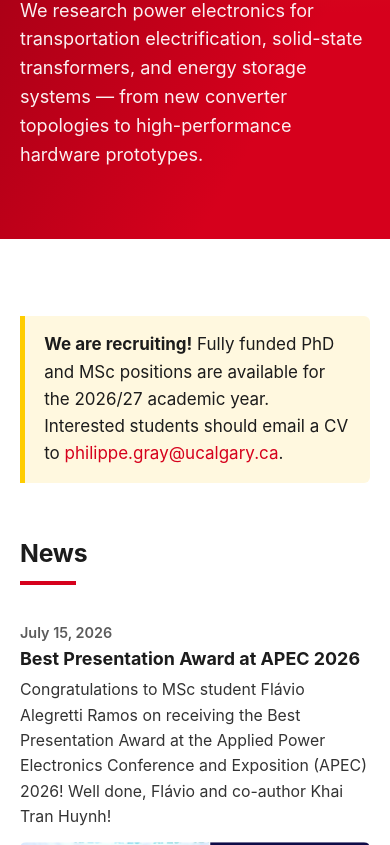
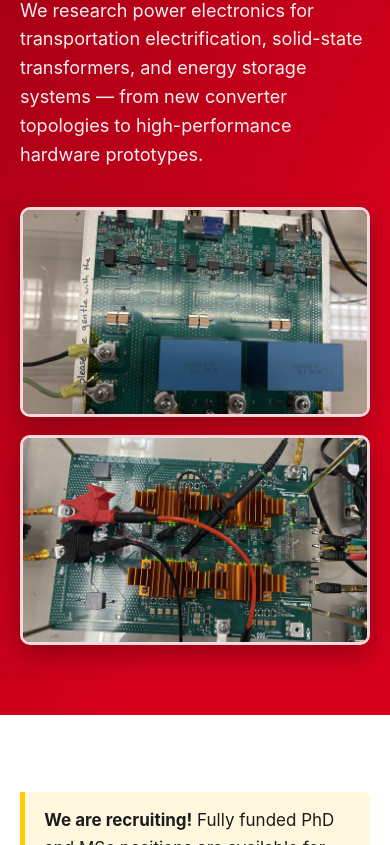
Before and after one commit to mvpe-lab/mvpe-lab.github.io, an Astro site: page / in a window 390 px wide. Shown: the part 357-1202 px from the top of the page. Built offline with nearby package versions, Linux system fonts and the light colour scheme; Astro itself is replaced by a stand-in of ours.

Commit message:
Add prototype photo strip to home banner and PI portrait
Hero shows every image in public/images/home/ (1-3 photos share the
row), so the banner is updated by adding/removing files only.

Co-Authored-By: Claude Fable 5 <noreply@anthropic.com>

```diff
--- a/src/content/people/philippe-gray.md
+++ b/src/content/people/philippe-gray.md
@@ -4,8 +4,7 @@ role: "Principal Investigator"
 email: "philippe.gray@ucalgary.ca"
 scholar: "https://scholar.google.com/citations?user=AU79cbgAAAAJ"
 website: "https://profiles.ucalgary.ca/philippe-gray"
-# Upload a photo to public/images/people/ and uncomment:
-# photo: /images/people/philippe-gray.jpg
+photo: /images/people/philippe-gray.jpg
 order: 1
 ---
 
--- a/src/pages/index.astro
+++ b/src/pages/index.astro
@@ -1,6 +1,22 @@
 ---
+import fs from 'node:fs';
+import path from 'node:path';
 import Base from '../layouts/Base.astro';
 import { getCollection, render } from 'astro:content';
+
+// Hero photos: every image in public/images/home/ is shown, in filename order.
+// Drop in 1-3 landscape photos; remove a file to remove it from the banner.
+const heroDir = path.join(process.cwd(), 'public', 'images', 'home');
+let heroPhotos: string[] = [];
+try {
+  heroPhotos = fs
+    .readdirSync(heroDir)
+    .filter((f) => /\.(jpe?g|png|webp)$/i.test(f))
+    .sort()
+    .map((f) => `/images/home/${f}`);
+} catch {
+  // folder missing -> plain banner without photos
+}
 
 const news = (await getCollection('news')).sort(
   (a, b) => b.data.date.valueOf() - a.data.date.valueOf()
@@ -24,6 +40,13 @@ const formatDate = (d: Date) =>
         transformers, and energy storage systems — from new converter topologies to
         high-performance hardware prototypes.
       </p>
+      {heroPhotos.length > 0 && (
+        <div class="hero-photos">
+          {heroPhotos.map((src) => (
+            <img src={src} alt="Power electronics hardware prototype from our lab" loading="eager" />
+          ))}
+        </div>
+      )}
     </div>
   </section>
 
--- a/src/styles/global.css
+++ b/src/styles/global.css
@@ -158,6 +158,32 @@ a:hover {
   text-transform: uppercase;
   color: var(--uc-gold);
   margin-bottom: 1rem;
+}
+
+/* Photo strip: flexes to 1, 2 or 3 photos — each shares the row equally */
+.hero-photos {
+  display: flex;
+  gap: 1.1rem;
+  margin-top: 2.4rem;
+}
+
+.hero-photos img {
+  flex: 1 1 0;
+  min-width: 0;
+  height: 290px;
+  object-fit: cover;
+  border-radius: 10px;
+  border: 3px solid rgba(255, 255, 255, 0.85);
+  box-shadow: 0 10px 28px rgba(0, 0, 0, 0.3);
+}
+
+@media (max-width: 700px) {
+  .hero-photos {
+    flex-direction: column;
+  }
+  .hero-photos img {
+    height: 210px;
+  }
 }
 
 /* ===== Recruiting callout ===== */
```
Also changed, not shown: HOW-TO-UPDATE.md (+14 -0 lines), public/images/home/prototype-1.jpg (added), public/images/home/prototype-2.jpg (added), public/images/people/philippe-gray.jpg (added).
